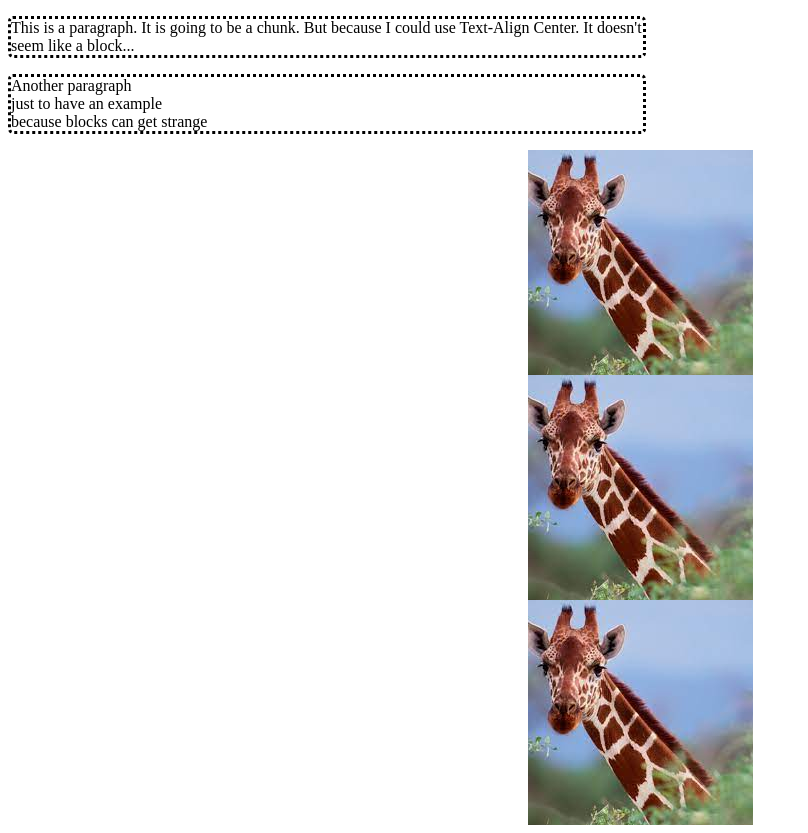
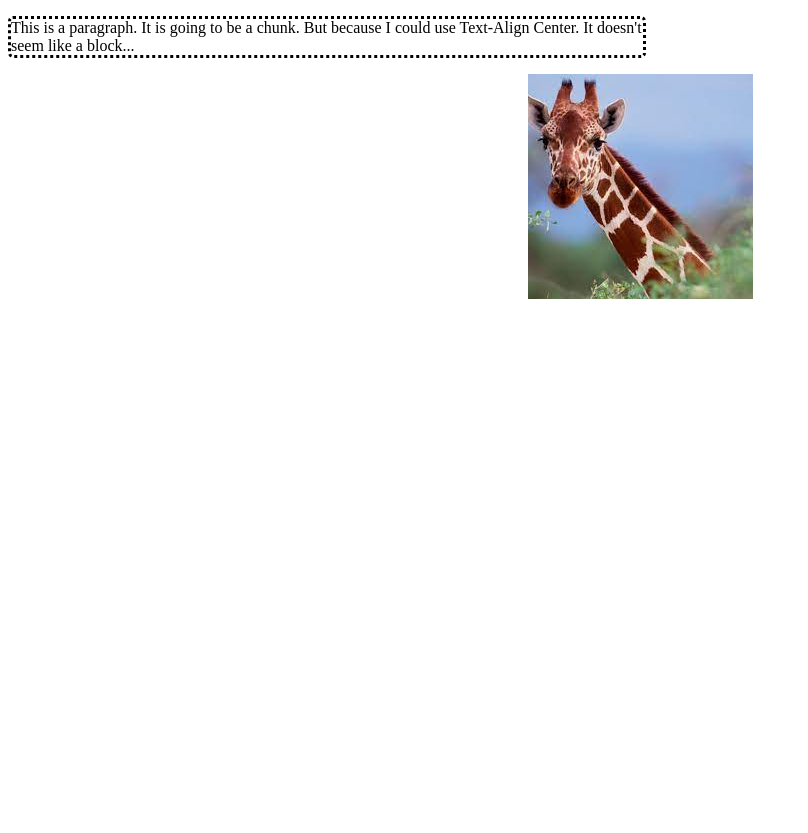
Before and after one commit to WyattKarnes/BasicHTML, a plain HTML site: page index.html in a window 1280 px wide. Shown: the whole page, without its empty margins (0-808 px from the left). After the commit the page ends 800 px from the top, so only its background shows below. Drawn offline with Linux system fonts and the light colour scheme.

Commit message:
Cleaned up index.html
- removed a paragraph and two pictures

```diff
--- a/index.html
+++ b/index.html
@@ -40,15 +40,8 @@
         </p>
 
 
-        <p>
-            Another paragraph <br>
-            just to have an example <br>
-            because blocks can get strange
-        </p>
+        <img src="Images/giraffe.jpg" alt="">
 
-        <img src="Images/giraffe.jpg" alt="">
-        <img src="Images/giraffe.jpg" alt="">
-        <img src="Images/giraffe.jpg" alt="">
 
     </body>
 
```
